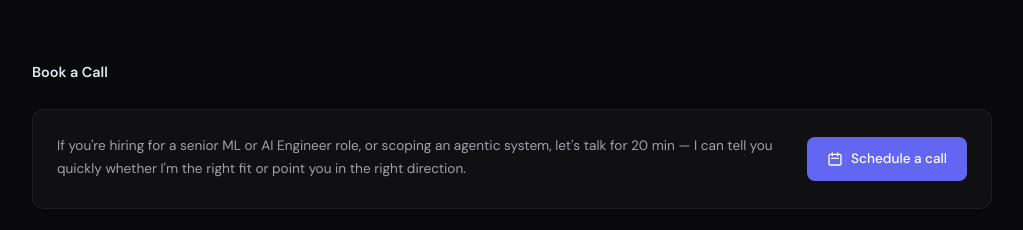
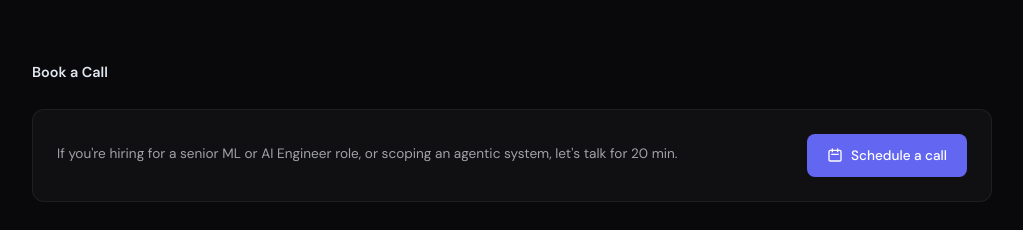
Before and after one commit to geraldine-agents/agent-webpage, a Next.js app: page / in a window 1280 px wide. Shown: the part 1400-1630 px from the top of the page, without its empty margins (128-1151 px from the left). Built offline with nearby package versions, Linux system fonts and the light colour scheme; no server answers.

Commit message:
Shortened Book a call section

```diff
--- a/app/page.tsx
+++ b/app/page.tsx
@@ -187,7 +187,7 @@ export default function Home() {
         <div className="rounded-xl bg-white/[0.03] border border-white/[0.06] p-6 flex flex-col sm:flex-row items-start sm:items-center gap-6">
           <div className="flex-1">
             <p className="text-[0.85rem] text-[#a1a1aa] leading-[1.7] mb-1">
-              If you&apos;re hiring for a senior ML or AI Engineer role, or scoping an agentic system, let&apos;s talk for 20 min — I can tell you quickly whether I&apos;m the right fit or point you in the right direction.
+              If you&apos;re hiring for a senior ML or AI Engineer role, or scoping an agentic system, let&apos;s talk for 20 min.
             </p>
           </div>
           <a
```
